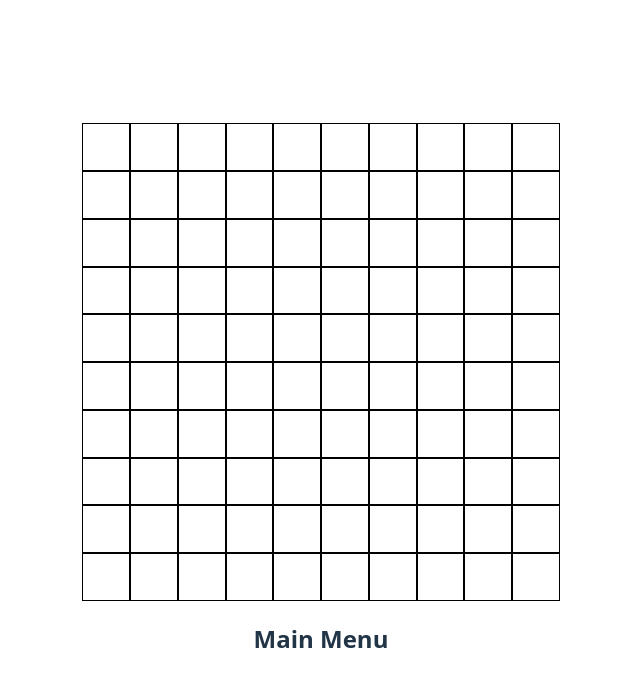
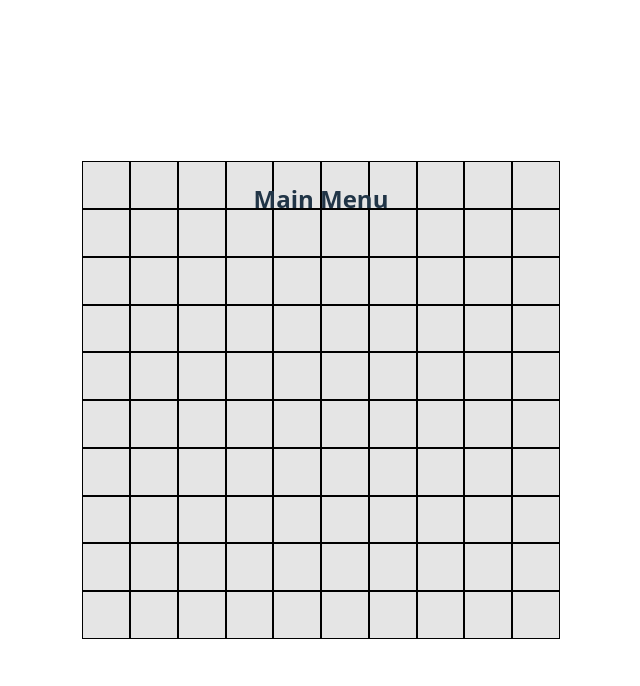
Before and after one commit to yepitsaname/minesweeper, a React (Vite) app in the folder app/: page / in a window 1280 px wide. Shown: the top 686 px of the page, without its empty margins (319-959 px from the left). Built offline with nearby package versions, Linux system fonts and the light colour scheme.

Commit message:
adds styling to board mask, adjusts some white space, adds a reset to the menu

```diff
--- a/app/components/Board.jsx
+++ b/app/components/Board.jsx
@@ -17,7 +17,7 @@ export default function Board({col, row, mines}){
   const [hitMine, setHitMine] = useState(false);
   const [gameOver, setGameOver] = useState(true);
 
-  useEffect(()=>{ setTiles(setValues(setMines(tiles,mines))) },[])
+  useEffect(()=>{ setTiles(setValues(setMines(tiles,mines))) },[gameOver])
 
   useEffect(()=>{
     setUncoveredSquares(getUncoveredTileCount(tiles));
@@ -30,7 +30,7 @@ export default function Board({col, row, mines}){
   },[uncoveredSquares,hitMine])
 
   return (
-    <div title="board">
+    <div title="board" className="board">
       {tiles.map((row, row_id) => {
         return (
           <div key={row_id} className="row">
@@ -40,7 +40,12 @@ export default function Board({col, row, mines}){
       })}
       {gameOver == true ?
         (<div title="board mask" className="mask">
-          { uncoveredSquares == 0 ? <Menu state={0} /> : !hitMine ? <Menu state={1} /> : <Menu state={2} />}
+          {
+            uncoveredSquares == 0 ?
+            <Menu state={0} reset={setGameOver} /> :
+            !hitMine ? <Menu state={1} reset={setGameOver} /> :
+            <Menu state={2} reset={setGameOver} />
+          }
         </div>) :
         <></>
       }
--- a/app/css/Board.css
+++ b/app/css/Board.css
@@ -1,11 +1,15 @@
-.row{
+.board{
+  position: relative;
+}
+
+.board .row{
   display: flex;
   text-align: center;
   align-items: center;
   justify-content: center;
 }
 
-.tile{
+.board .tile{
   height: 5ch;
   width: 5ch;
   border: 1px solid black;
@@ -14,3 +18,13 @@
   align-items: center;
   margin: 0;
 }
+
+.board .mask {
+  position: absolute;
+  left: 0;
+  top: 0;
+  height: 100%;
+  width: 100%;
+  text-align: center;
+  background-color: rgba(0,0,0,0.1)
+}
```
Also changed, not shown: 1 other file (tests, documents, lock files or other folders).
